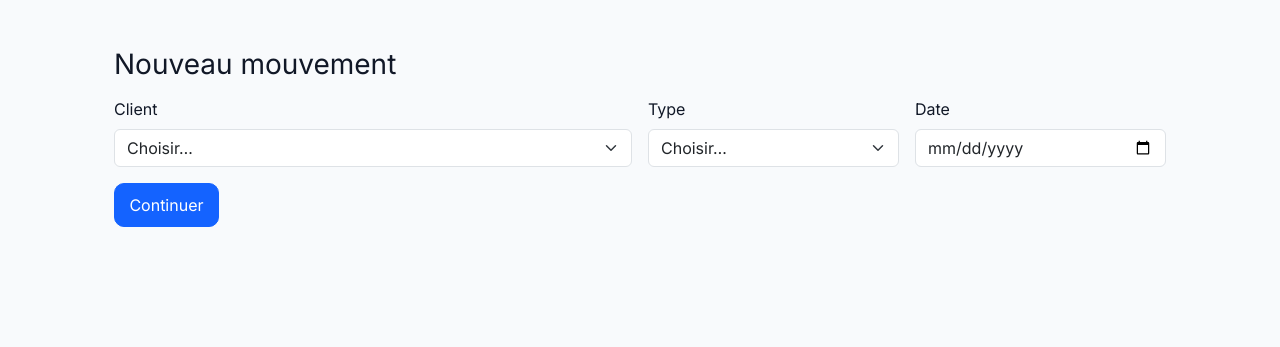
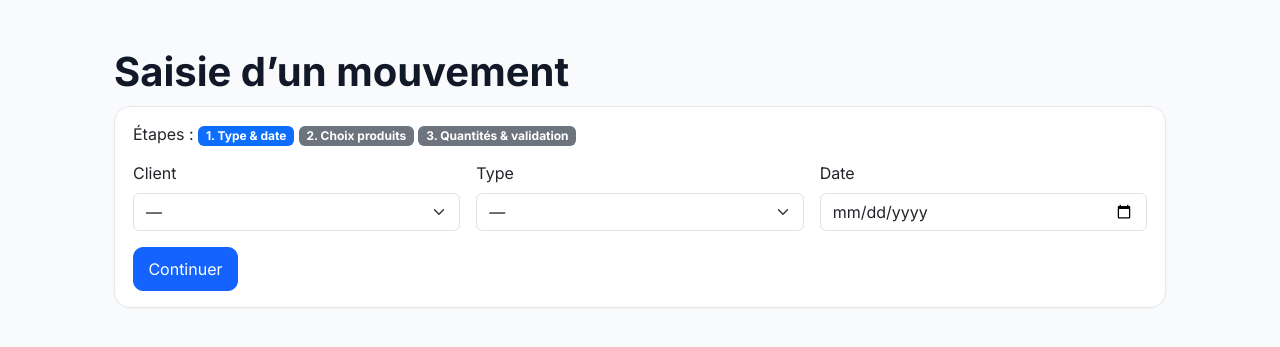
Before and after one commit to lecentrallanderneau-oss/Suivi_futs, a Flask app: page /movement/wizard in a window 1280 px wide. Shown: the part 104-451 px from the top of the page. Run offline with Flask 3, Linux system fonts and the light colour scheme.

Commit message:
Update movement_wizard.html

```diff
--- a/templates/movement_wizard.html
+++ b/templates/movement_wizard.html
@@ -1,157 +1,150 @@
 {% extends "base.html" %}
+{% import "_macros.html" as ui %}
 {% block title %}Saisie mouvement{% endblock %}
 
 {% block content %}
-<h1 class="h3 mb-3">Nouveau mouvement</h1>
+<h1>Saisie d’un mouvement</h1>
 
-{# ====== ÉTAPE 1 ====== #}
+{% set step = step or 1 %}
+{% set wiz = wiz or {} %}
+
+<div class="card">
+  <div class="card-body">
+    <div class="mb-3">
+      Étapes :
+      <span class="badge bg-{{ 'primary' if step==1 else 'secondary' }}">1. Type & date</span>
+      <span class="badge bg-{{ 'primary' if step==2 else 'secondary' }}">2. Choix produits</span>
+      <span class="badge bg-{{ 'primary' if step==4 else 'secondary' }}">3. Quantités & validation</span>
+    </div>
+
     {% if step == 1 %}
-<form method="post" action="{{ url_for('movement_wizard', step=1) }}" class="row g-3">
-
-  {% if prefill_client %}
-    <div class="col-12">
+      <form method="post">
+        <div class="row g-3">
+          <div class="col-md-4">
             <label class="form-label">Client</label>
-      <div class="form-control-plaintext">
-        <strong>{{ prefill_client.name }}</strong>
-        <a class="ms-2 small" href="{{ url_for('movement_wizard', step=1, clear_client=1) }}">(changer)</a>
-      </div>
-    </div>
-  {% else %}
-    <div class="col-md-6">
-      <label class="form-label">Client</label>
-      <select name="client_id" class="form-select" required>
-        <option value="" selected disabled>Choisir…</option>
-        {% for c in clients %}
-          <option value="{{ c.id }}">{{ c.name }}</option>
+            <select class="form-select" name="client_id" required>
+              <option value="">—</option>
+              {% for c in (clients or []) %}
+                <option value="{{ c.id }}" {% if prefill_client and prefill_client.id==c.id %}selected{% endif %}>{{ c.name }}</option>
               {% endfor %}
             </select>
           </div>
-  {% endif %}
-
-  <div class="col-md-3">
+          <div class="col-md-4">
             <label class="form-label">Type</label>
-    <select name="type" class="form-select" required>
-      <option value="" selected disabled>Choisir…</option>
-      <option value="OUT">Livraison (OUT)</option>
-      <option value="IN">Reprise (IN)</option>
-      <option value="FULL">Retour plein (FULL)</option>
-      <option value="DEFECT">Défectueux (DEFECT)</option>
+            <select class="form-select" name="type" required>
+              <option value="">—</option>
+              {% for t in ["OUT","IN","FULL"] %}
+                <option value="{{ t }}" {% if wiz.type==t %}selected{% endif %}>{{ t }}</option>
+              {% endfor %}
             </select>
           </div>
-  <div class="col-md-3">
+          <div class="col-md-4">
             <label class="form-label">Date</label>
-    <input type="date" name="date" class="form-control" value="">
+            <input type="date" class="form-control" name="date" value="{{ wiz.date or '' }}">
           </div>
-  <div class="col-12">
-    <button type="submit" class="btn btn-primary">Continuer</button>
+        </div>
+        <div class="mt-3">
+          <button class="btn btn-primary" type="submit">Continuer</button>
         </div>
       </form>
-{% endif %}
-
-{# ====== ÉTAPE 2 ====== #}
-{% if step == 2 %}
-<form method="post" action="{{ url_for('movement_wizard', step=2) }}">
-  {% if prefill_client %}
-  <div class="mb-2 text-muted">Client : <strong>{{ prefill_client.name }}</strong></div>
-  {% endif %}
+    {% elif step == 2 %}
+      <form method="post">
+        <p class="text-muted">Sélectionne une ou plusieurs références.</p>
         <div class="table-responsive">
-    <table class="table align-middle">
+          <table class="table table-sm align-middle">
             <thead>
               <tr>
-          <th style="width:50px;"></th>
+                <th></th>
                 <th>Produit</th>
-          <th style="width:120px;">Taille</th>
+                <th>Volume</th>
+                <th>Prix TTC</th>
               </tr>
             </thead>
             <tbody>
-      {% for v, p in rows %}
+              {% for v,p in (rows or []) %}
                 <tr>
-          <td><input class="form-check-input" type="checkbox" name="variant_id" value="{{ v.id }}"></td>
+                  <td style="width:36px;"><input type="checkbox" name="variant_id" value="{{ v.id }}"></td>
                   <td>{{ p.name }}</td>
-          <td>{% if v.size_l %}{{ ('%.1f'|format(v.size_l)).rstrip('0').rstrip('.') }} L{% else %}—{% endif %}</td>
+                  <td>{{ v.size_l if v.size_l is not none else '—' }} L</td>
+                  <td>{{ (v.price_ttc or 0) | eur }}</td>
                 </tr>
-      {% else %}
-        <tr><td colspan="3" class="text-muted text-center">Aucune variante.</td></tr>
               {% endfor %}
             </tbody>
           </table>
         </div>
         <div class="d-flex gap-2">
-    <a href="{{ url_for('movement_wizard', step=1) }}" class="btn btn-outline-secondary">Retour</a>
-    <button type="submit" class="btn btn-primary">Continuer</button>
+          <a class="btn btn-outline-secondary" href="{{ url_for('movement_wizard', step=1) }}">Retour</a>
+          <button class="btn btn-primary" type="submit">Continuer</button>
         </div>
       </form>
-{% endif %}
+    {% elif step == 4 %}
+      <form method="post">
+        <p class="text-muted">Renseigne les quantités. Les prix/consignes sont pré-remplis si définis au catalogue.</p>
 
-{# ====== ÉTAPE 4 ====== #}
-{% if step == 4 %}
-<form method="post" action="{{ url_for('movement_wizard', step=4) }}">
-  {% if prefill_client %}
-  <div class="mb-2 text-muted">Client : <strong>{{ prefill_client.name }}</strong></div>
-  {% endif %}
-
-  {% if selected and selected|length > 0 %}
-  <div class="table-responsive mb-3">
-    <table class="table align-middle">
+        <div class="table-responsive">
+          <table class="table table-sm align-middle">
             <thead>
               <tr>
                 <th>Produit</th>
-          <th style="width:120px;">Taille</th>
-          <th style="width:120px;">Qté</th>
-          <th style="width:160px;">Prix unitaire TTC</th>
-          <th style="width:160px;">Consigne / unité</th>
+                <th>Volume</th>
+                <th>Qté</th>
+                <th>Prix TTC (unité)</th>
+                <th>Consigne (unité)</th>
               </tr>
             </thead>
             <tbody>
-      {% for v, p in selected %}
-        {% set is_ecocup = ('ecocup' in (p.name|lower) or 'gobelet' in (p.name|lower)) %}
+              {% for v,p in (selected or rows or []) %}
                 <tr>
                   <td>
+                    {{ p.name }}
                     <input type="hidden" name="variant_id" value="{{ v.id }}">
-            {{ p.name }}
                   </td>
-          <td>{% if v.size_l %}{{ ('%.1f'|format(v.size_l)).rstrip('0').rstrip('.') }} L{% else %}—{% endif %}</td>
-          <td><input type="number" name="qty" class="form-control" min="0" step="1" value="0" required></td>
-          <td><input type="number" name="unit_price_ttc" class="form-control" min="0" step="0.01"
-                     placeholder="{{ ('%.2f'|format(v.price_ttc if v.price_ttc is not none else 0)).replace('.', ',') }}"></td>
-          <td><input type="number" name="deposit_per_keg" class="form-control" min="0" step="0.01"
-                     placeholder="{{ '1,00' if is_ecocup else '30,00' }}"></td>
+                  <td>{{ v.size_l if v.size_l is not none else '—' }} L</td>
+                  <td style="width: 120px;"><input type="number" class="form-control form-control-sm" name="qty" min="0" step="1" value="0"></td>
+                  <td style="width: 160px;">
+                    <input type="text" class="form-control form-control-sm" name="unit_price_ttc"
+                      value="{{ '' if v.price_ttc is none else ('%.2f'|format(v.price_ttc)) }}">
+                  </td>
+                  <td style="width: 160px;">
+                    <input type="text" class="form-control form-control-sm" name="deposit_per_keg"
+                      value="">
+                  </td>
                 </tr>
               {% endfor %}
             </tbody>
           </table>
         </div>
-  {% else %}
-    <div class="alert alert-warning">Aucune variante sélectionnée. <a href="{{ url_for('movement_wizard', step=2) }}">Retour étape 2</a></div>
-  {% endif %}
 
         <div class="row g-3">
-    <div class="col-md-2">
+          <div class="col-md-3">
             <label class="form-label">Tireuses</label>
-      <input type="number" name="eq_tireuse" class="form-control" min="0" step="1" value="0">
-    </div>
-    <div class="col-md-2">
-      <label class="form-label">CO₂</label>
-      <input type="number" name="eq_co2" class="form-control" min="0" step="1" value="0">
+            <input type="number" class="form-control form-control-sm" name="eq_tireuse" min="0" step="1" value="0">
           </div>
           <div class="col-md-3">
-      <label class="form-label">Comptoirs</label>
-      <input type="number" name="eq_comptoir" class="form-control" min="0" step="1" value="0">
+            <label class="form-label">CO₂</label>
+            <input type="number" class="form-control form-control-sm" name="eq_co2" min="0" step="1" value="0">
           </div>
           <div class="col-md-3">
-      <label class="form-label">Tonnelles</label>
-      <input type="number" name="eq_tonnelle" class="form-control" min="0" step="1" value="0">
+            <label class="form-label">Comptoir</label>
+            <input type="number" class="form-control form-control-sm" name="eq_comptoir" min="0" step="1" value="0">
           </div>
-    <div class="col-12">
-      <label class="form-label">Notes</label>
-      <textarea name="notes" class="form-control" rows="2" placeholder="Ex: tireuse=1;co2=2"></textarea>
+          <div class="col-md-3">
+            <label class="form-label">Tonnelle</label>
+            <input type="number" class="form-control form-control-sm" name="eq_tonnelle" min="0" step="1" value="0">
           </div>
         </div>
 
-  <div class="d-flex gap-2 mt-3">
-    <a href="{{ url_for('movement_wizard', step=2) }}" class="btn btn-outline-secondary">Retour</a>
-    <button type="submit" class="btn btn-primary">Enregistrer</button>
+        <div class="mt-3">
+          <label class="form-label">Notes</label>
+          <textarea class="form-control" name="notes" rows="2" placeholder="Infos complémentaires (facultatif)"></textarea>
+        </div>
+
+        <div class="mt-3 d-flex gap-2">
+          <a class="btn btn-outline-secondary" href="{{ url_for('movement_wizard', step=2) }}">Retour</a>
+          <button class="btn btn-primary" type="submit">Enregistrer</button>
         </div>
       </form>
     {% endif %}
+  </div>
+</div>
 {% endblock %}
```
Lines whose indentation alone changed are shown as unchanged.
